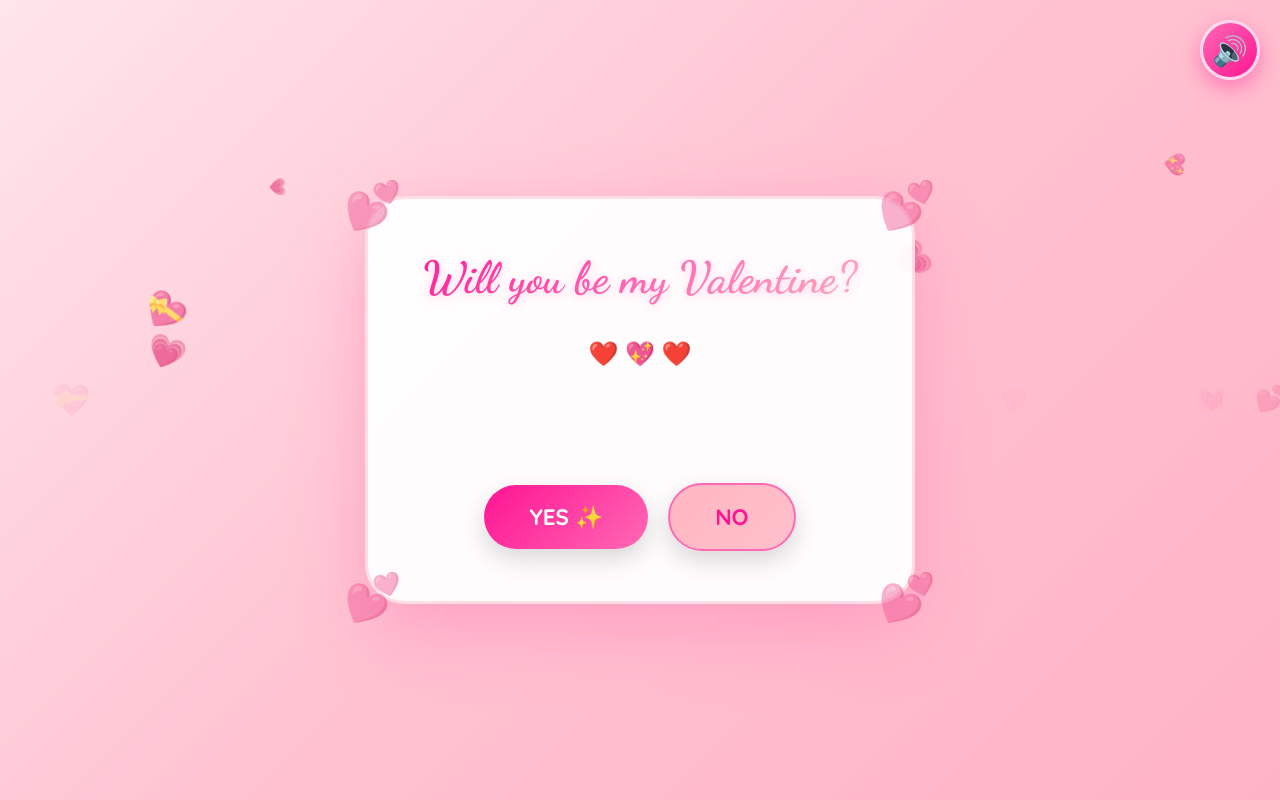
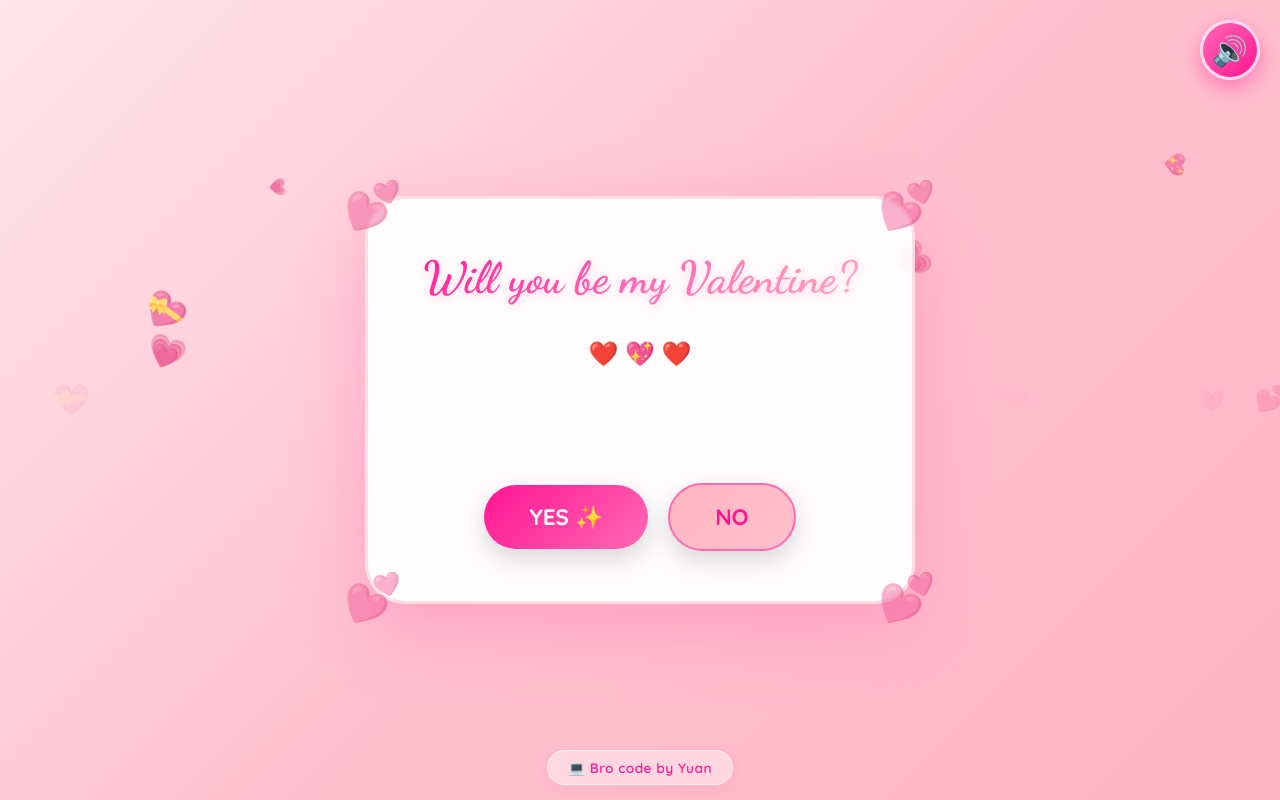
Before and after one commit to Yuasign333/Click-Me-, a plain HTML site: page important_message_for_you_!.html in a window 1280 px wide. Drawn offline with Linux system fonts and the light colour scheme.

Commit message:
Update important_message_for_you_!.html
Added credits

```diff
--- a/important_message_for_you_!.html
+++ b/important_message_for_you_!.html
@@ -34,6 +34,26 @@
             pointer-events: none;
             user-select: none;
         }
+
+                .bro-code-credits {
+            position: fixed;
+            bottom: 15px;
+            left: 50%;
+            transform: translateX(-50%);
+            background: rgba(255, 255, 255, 0.4);
+            backdrop-filter: blur(5px);
+            padding: 8px 20px;
+            border-radius: 50px;
+            border: 1px solid rgba(255, 255, 255, 0.5);
+            font-size: 0.85rem;
+            color: #FF1493;
+            font-weight: 600;
+            letter-spacing: 0.5px;
+            z-index: 1000;
+            box-shadow: 0 4px 15px rgba(0, 0, 0, 0.05);
+            white-space: nowrap;
+        }
+
 
         @keyframes float-up {
             0% {
@@ -429,6 +449,11 @@
         </div>
     </div>
 
+        <div class="bro-code-credits">
+       💻 Bro code by Yuan
+    </div>
+
+
     <script>
         // Music functionality
         const bgMusic = document.getElementById('bgMusic');
```
